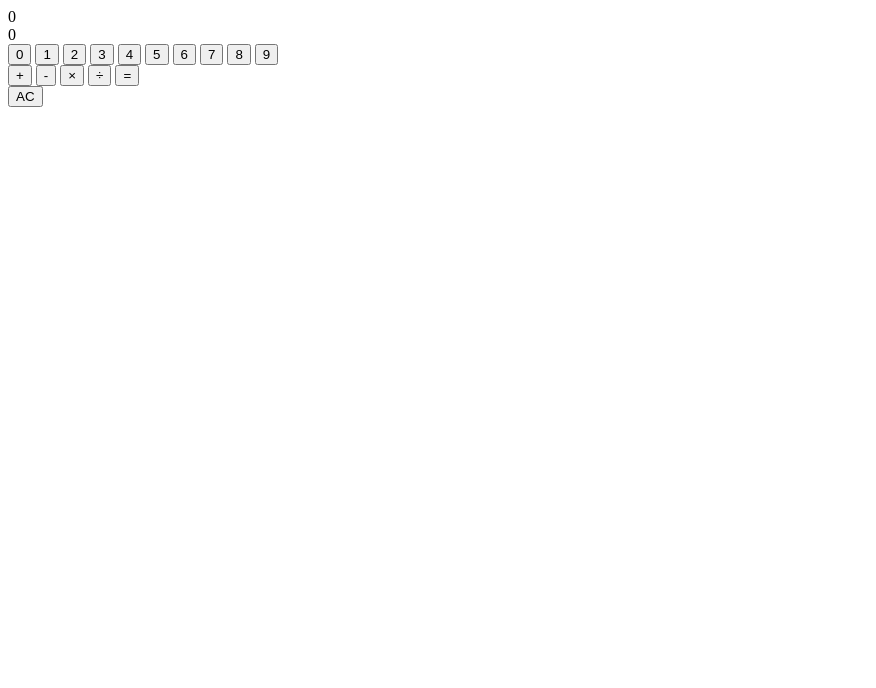
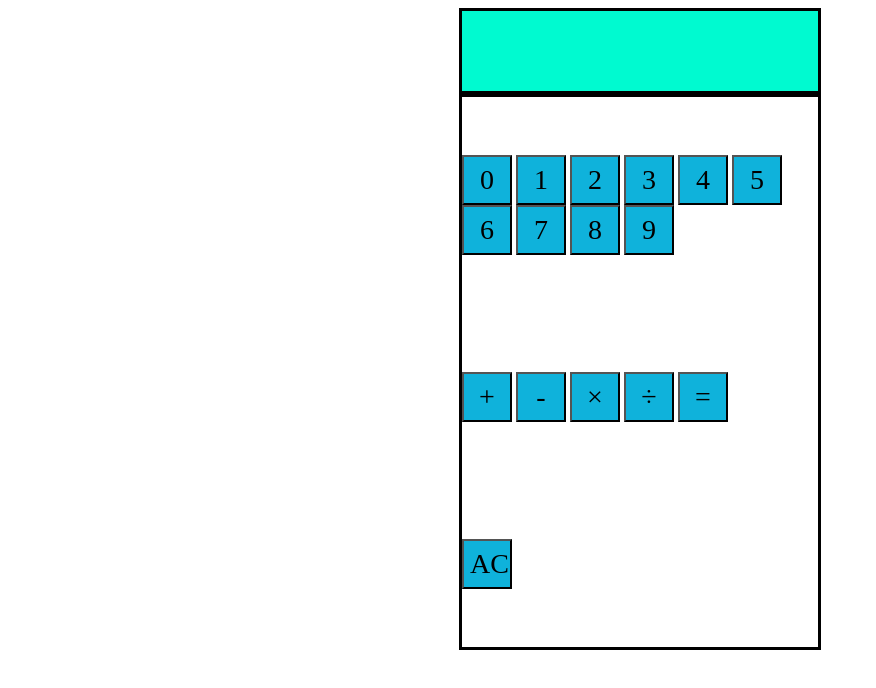
Before and after one commit to DovydasMM/calculator, a plain HTML site: page index.html in a window 1280 px wide. Shown: the whole page, without its empty margins (0-876 px from the left). Drawn offline with Linux system fonts and the light colour scheme.

Commit message:
Added some CSS

```diff
--- a/index.html
+++ b/index.html
@@ -8,10 +8,10 @@
 <body>
     <script src="script.js" defer></script>
 <div id ="display">
-    <div class = "toprow">0</div>
-    <div class = "answer">0</div>
+    <div class = "toprow"></div>
+    <div class = "answer"></div>
 </div>
-<div>
+<div id = 'botrow'>
   <div id = "numbers">
   <button class="zero">0</button>
   <button class="one">1</button>
--- a/script.js
+++ b/script.js
@@ -109,8 +109,8 @@ function operate(operator,num1,num2){ // function for math operation
 
 function clearClick() { // created button for clear function
     clear.addEventListener('click', function (e) {
-        answerDisplay.textContent = '0';
-        actionDisplay.textContent= '0';
+        answerDisplay.textContent = '';
+        actionDisplay.textContent= '';
         answerArray = [];
         operationArray=[];
 
@@ -127,7 +127,7 @@ function operatorClick() { // created a function for operator input logc
             }
             answerArray.push(Number(answerDisplay.textContent));
             actionDisplay.textContent += answerDisplay.textContent+clickedOperators
-            answerDisplay.textContent = '0';
+            answerDisplay.textContent = '';
             operationArray.push(clickedOperators);
             if (answerArray.length > 1){
                 nonEqual = operationArray[operationArray.length-2];
@@ -146,7 +146,7 @@ function operatorClick() { // created a function for operator input logc
             actionDisplay.textContent = actionDisplay.textContent+answerDisplay.textContent;
             answerArray.push(answer)
             answerDisplay.textContent = answer;
-            actionDisplay.textContent= '0';
+            actionDisplay.textContent= '';
             answerArray = [];
 
         }
--- a/style.css
+++ b/style.css
@@ -0,0 +1,43 @@
+body {
+    display: flex;
+    justify-content: center;
+    flex-direction: column;
+    align-items: center;
+}
+#display {
+    background-color: rgb(0, 250, 208);
+    font-family:'Times New Roman', Times, serif;
+    font-size: 32px;
+    width: 320px;
+    height: 80px;
+    border-style: solid;
+    text-align: right;
+    padding-right: 36px;
+
+}
+.toprow, .answer{
+    height: 37px;
+}
+.toprow{
+    font-size: 24px;
+}
+#botrow{
+    display: grid;
+    flex-grow: 0;
+    border-style: solid;
+    width: 356px;
+    height: 550px;
+    align-items: center;
+    grid-template-columns: auto;
+}
+button{
+    height: 50px;
+    width: 50px;
+    font-size: 28px;
+    font-family: 'Times New Roman', Times, serif;
+    text-align: center;
+    background-color: rgb(15, 178, 219);
+}
+#operators {
+    background-color: ;
+}
```
